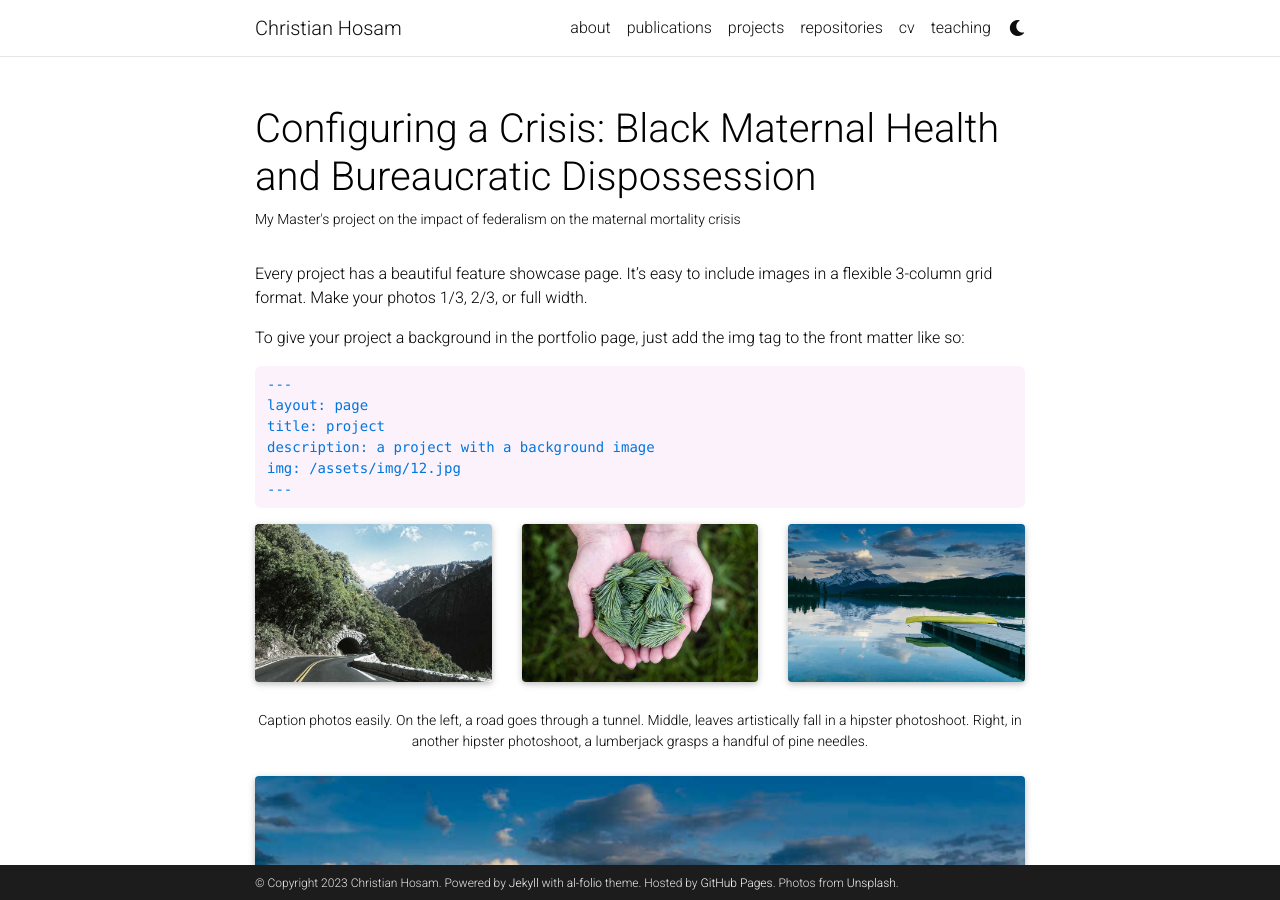
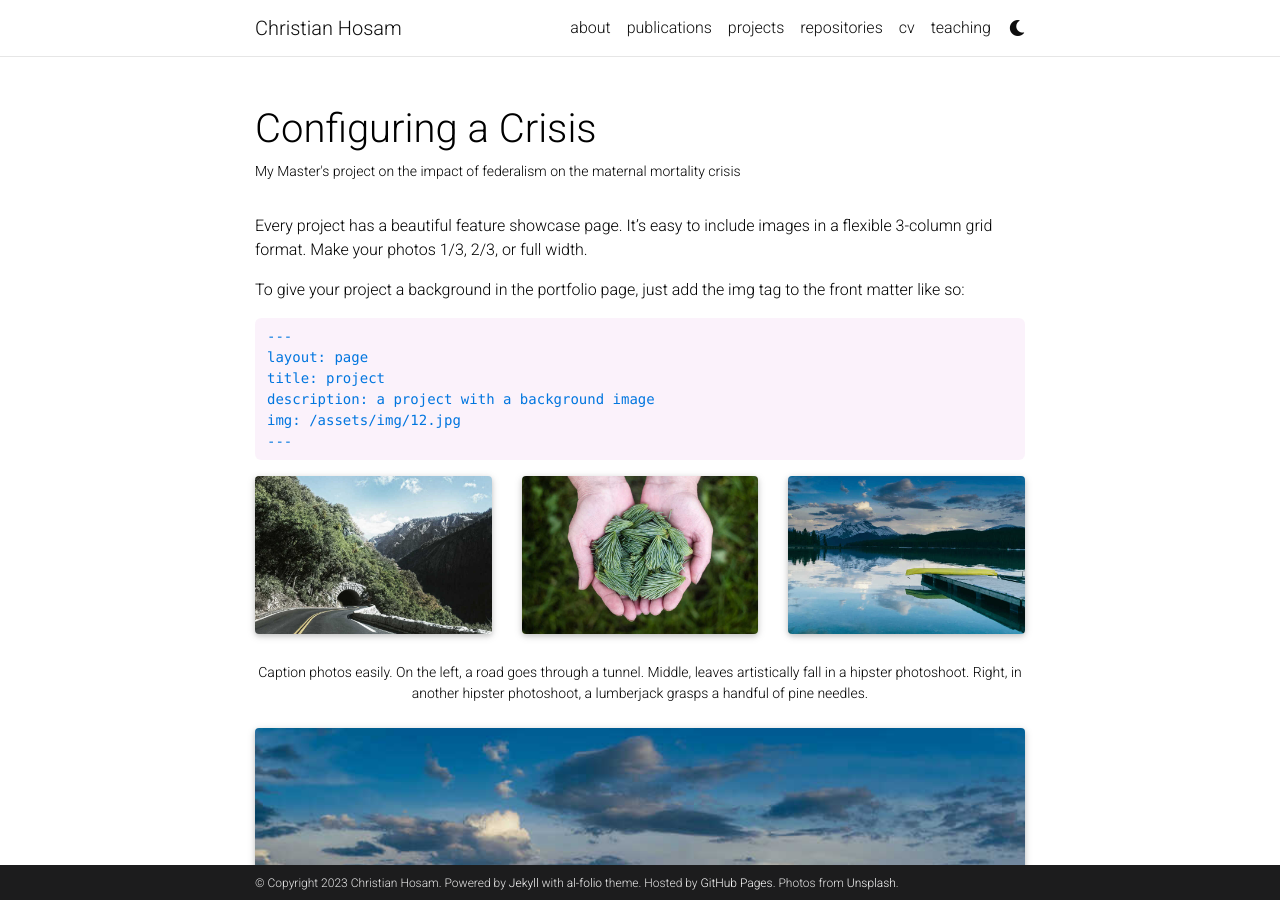
Before and after one commit to chosam2322/chosam2322.github.io, a Jekyll site: the page built from _projects/2_mastersproject.md, in a window 1280 px wide and 900 px high. Built offline with Jekyll 4.4.1, drawn with Linux system fonts in a browser that asks for light colours; full-size pictures stand in for the smaller copies a plugin makes; comment, search, counter and statistics services are not loaded; a style sheet for code colours, icons or effects is not loaded.

Commit message:
Update 2_mastersproject.md

```diff
--- a/_projects/2_mastersproject.md
+++ b/_projects/2_mastersproject.md
@@ -1,6 +1,6 @@
 ---
 layout: page
-title: "Configuring a Crisis: Black Maternal Health and Bureaucratic Dispossession"
+title: Configuring a Crisis
 description: My Master's project on the impact of federalism on the maternal mortality crisis
 img: assets/img/iStock-1223120167.jpg
 importance: 2
```
